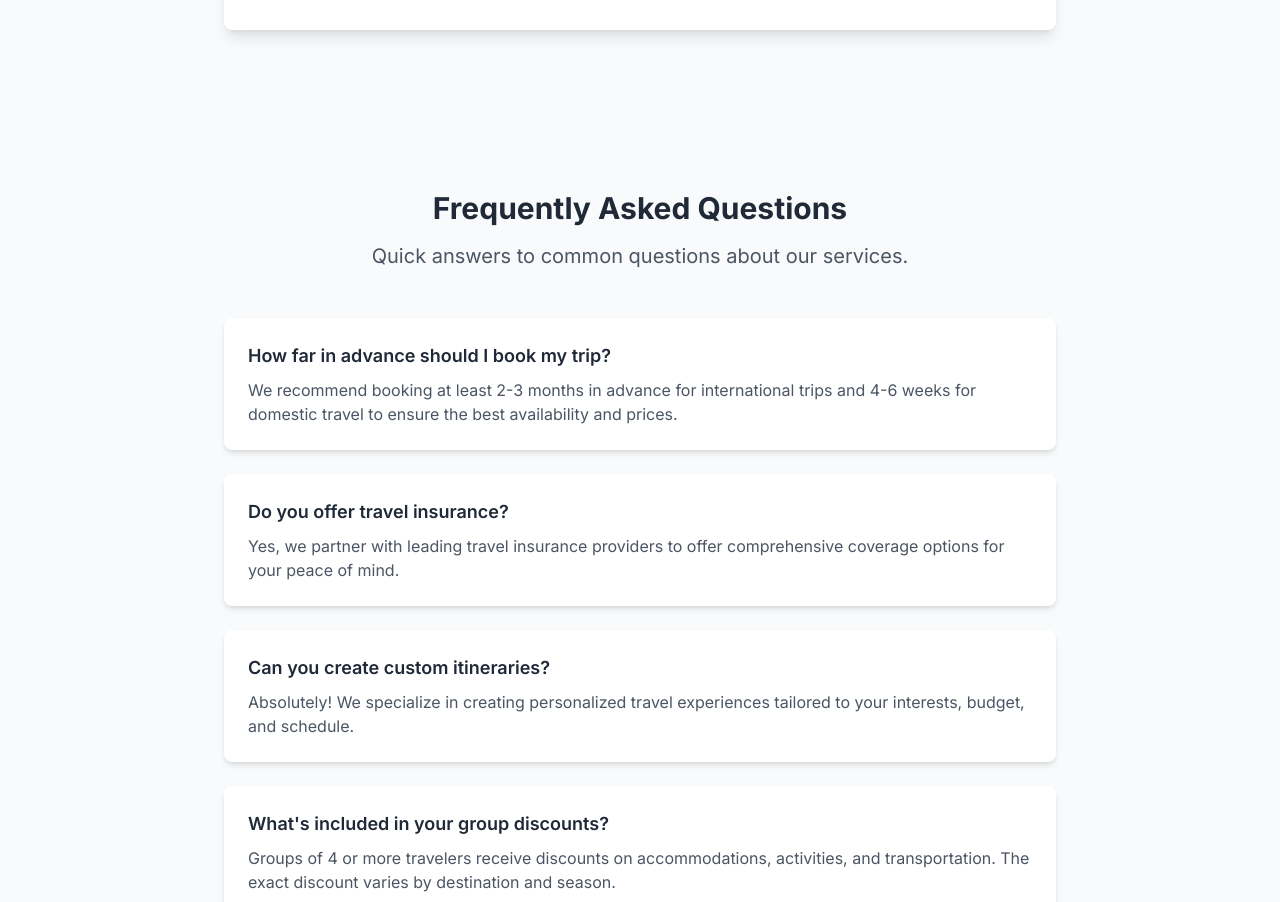
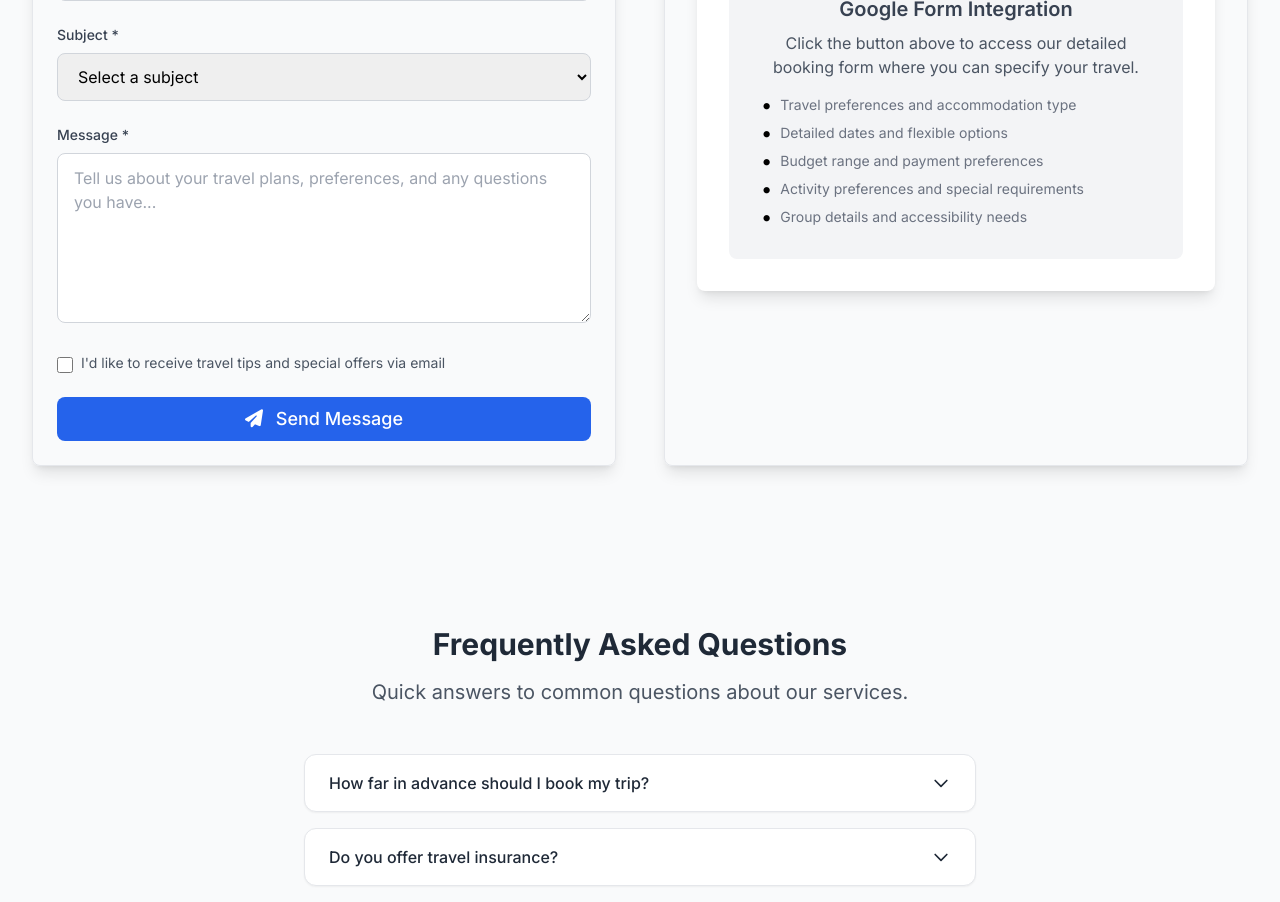
Before and after one commit to Vikasyadav25/globalEaseTrip, an Angular app: page /contact in a window 1280 px wide. Shown: the part 1880-2782 px from the top of the page. Built offline with nearby package versions, Linux system fonts and the light colour scheme.

Commit message:
commit for contact

```diff
--- a/src/app/pages/contact/contact.html
+++ b/src/app/pages/contact/contact.html
@@ -1,10 +1,15 @@
 <!-- Hero Section -->
-<section class="bg-gradient-to-r from-primary-600 to-secondary-600 text-white py-20">
+<!-- <section class="bg-blue-600 from-primary-600 to-secondary-600 text-white py-20"> -->
+  <img src="assets/images/Image.png" alt="Test image" />
+  <img src="assets/Image2.png" />
+<section class="relative bg-cover bg-center bg-no-repeat text-white py-20"
+  style="background-image: url('assets/images/Image.png');">
   <div class="max-w-7xl mx-auto px-4 sm:px-6 lg:px-8">
     <div class="text-center">
       <h1 class="text-4xl md:text-5xl font-bold mb-6">Let’s Start Your Journey</h1>
       <p class="text-xl opacity-90 max-w-3xl mx-auto">
-      Have questions or ideas for your next trip? Reach out to us today our travel experts are ready to help you plan a seamless, personalized adventure.
+        Have questions or ideas for your next trip? Reach out to us today our travel experts are ready to help you plan
+        a seamless, personalized adventure.
       </p>
     </div>
   </div>
@@ -15,7 +20,7 @@
   <div class="max-w-7xl mx-auto px-4 sm:px-6 lg:px-8">
     <div class="grid grid-cols-1 lg:grid-cols-2 gap-12">
       <!-- Contact Info -->
-      <div>
+      <!-- <div>
         <h2 class="text-3xl font-bold text-gray-800 mb-8">Contact Information</h2>
 
         <div class="space-y-6">
@@ -62,17 +67,12 @@
             </div>
           </div>
         </div>
-
-        <!-- Social Media -->
         <div class="mt-8">
           <h3 class="text-lg font-semibold text-gray-800 mb-4">Follow Us</h3>
           <div class="flex space-x-4">
             <a href="https://www.facebook.com/share/1BVHv12KJ7/" target="_blank"   class="w-10 h-10 bg-blue-600 text-white rounded-lg flex items-center justify-center hover:bg-blue-700 transition-colors">
               <i class="fab fa-facebook-f"></i>
             </a>
-            <!-- <a href="#" class="w-10 h-10 bg-blue-400 text-white rounded-lg flex items-center justify-center hover:bg-blue-500 transition-colors">
-              <i class="fab fa-twitter"></i>
-            </a> -->
             <a href="https://www.instagram.com/globaleasetrip/" target="_blank"  class="w-10 h-10 bg-pink-600 text-white rounded-lg flex items-center justify-center hover:bg-pink-700 transition-colors">
               <i class="fab fa-instagram"></i>
             </a>
@@ -81,73 +81,45 @@
             </a>
           </div>
         </div>
-      </div>
+      </div> -->
 
       <!-- Contact Form -->
-      <div>
+      <div class="border border-gray-200 rounded-lg p-6 shadow-lg">
         <h2 class="text-3xl font-bold text-gray-800 mb-8">Send Us a Message</h2>
-        <form  class="space-y-6" [formGroup]="form" (ngSubmit)="onSubmit()" >
+        <form class="space-y-6" [formGroup]="form" (ngSubmit)="onSubmit()">
           <div class="grid grid-cols-1 md:grid-cols-2 gap-6">
             <div>
-              <label for="firstName"  class="block text-sm font-medium text-gray-700 mb-2">First Name *</label>
-              <input
-                type="text"
-                id="firstName"
-                name="firstName"
-                required
-                formControlName="firstName"
+              <label for="firstName" class="block text-sm font-medium text-gray-700 mb-2">First Name *</label>
+              <input type="text" id="firstName" name="firstName" required formControlName="firstName"
                 class="w-full px-4 py-3 border border-gray-300 rounded-lg focus:ring-2 focus:ring-primary-500 focus:border-transparent"
-                placeholder="Your first name"
-              >
+                placeholder="Your first name">
             </div>
             <div>
               <label for="lastName" class="block text-sm font-medium text-gray-700 mb-2">Last Name *</label>
-              <input
-                type="text"
-                id="lastName"
-                name="lastName"
-                required
-                formControlName="lastName"
+              <input type="text" id="lastName" name="lastName" required formControlName="lastName"
                 class="w-full px-4 py-3 border border-gray-300 rounded-lg focus:ring-2 focus:ring-primary-500 focus:border-transparent"
-                placeholder="Your last name"
-              >
+                placeholder="Your last name">
             </div>
           </div>
 
           <div>
             <label for="email" class="block text-sm font-medium text-gray-700 mb-2">Email Address *</label>
-            <input
-              type="email"
-              id="email"
-              name="email"
-              required
-              formControlName="email"
+            <input type="email" id="email" name="email" required formControlName="email"
               class="w-full px-4 py-3 border border-gray-300 rounded-lg focus:ring-2 focus:ring-primary-500 focus:border-transparent"
-              placeholder="your.email@example.com"
-            >
+              placeholder="your.email@example.com">
           </div>
 
           <div>
             <label for="phone" class="block text-sm font-medium text-gray-700 mb-2">Phone Number</label>
-            <input
-              type="tel"
-              id="phone"
-              name="phone"
-              formControlName="phone"
+            <input type="tel" id="phone" name="phone" formControlName="phone"
               class="w-full px-4 py-3 border border-gray-300 rounded-lg focus:ring-2 focus:ring-primary-500 focus:border-transparent"
-              placeholder="+1 (555) 123-4567"
-            >
+              placeholder="+1 (555) 123-4567">
           </div>
 
           <div>
             <label for="subject" class="block text-sm font-medium text-gray-700 mb-2">Subject *</label>
-            <select
-              id="subject"
-              name="subject"
-              required
-              formControlName="subject"
-              class="w-full px-4 py-3 border border-gray-300 rounded-lg focus:ring-2 focus:ring-primary-500 focus:border-transparent"
-            >
+            <select id="subject" name="subject" required formControlName="subject"
+              class="w-full px-4 py-3 border border-gray-300 rounded-lg focus:ring-2 focus:ring-primary-500 focus:border-transparent">
               <option value="">Select a subject</option>
               <option value="general">General Inquiry</option>
               <option value="booking">Trip Booking</option>
@@ -159,34 +131,20 @@
 
           <div>
             <label for="message" class="block text-sm font-medium text-gray-700 mb-2">Message *</label>
-            <textarea
-              id="message"
-              name="message"
-              rows="6"
-              required
-              formControlName="message"
+            <textarea id="message" name="message" rows="6" required formControlName="message"
               class="w-full px-4 py-3 border border-gray-300 rounded-lg focus:ring-2 focus:ring-primary-500 focus:border-transparent"
-              placeholder="Tell us about your travel plans, preferences, and any questions you have..."
-            ></textarea>
+              placeholder="Tell us about your travel plans, preferences, and any questions you have..."></textarea>
           </div>
 
           <div class="flex items-start">
-            <input
-              type="checkbox"
-              id="newsletter"
-              name="newsletter"
-              formControlName="newsletter"
-              class="mt-1 h-4 w-4 text-primary-600 focus:ring-primary-500 border-gray-300 rounded"
-            >
+            <input type="checkbox" id="newsletter" name="newsletter" formControlName="newsletter"
+              class="mt-1 h-4 w-4 text-primary-600 focus:ring-primary-500 border-gray-300 rounded">
             <label for="newsletter" class="ml-2 text-sm text-gray-600">
               I'd like to receive travel tips and special offers via email
             </label>
           </div>
 
-          <button
-            type="submit"
-            class="w-full btn-primary py-3 text-lg"
-          >
+          <button type="submit" class="w-full btn-primary py-3 text-lg">
             <i class="fas fa-paper-plane mr-2"></i>
             Send Message
           </button>
@@ -194,14 +152,7 @@
       </div>
 
       <!-- Google Form Alternative -->
-
-    </div>
-  </div>
-</section>
-
-<!-- Google Form Alternative -->
-<section class="py-20 bg-gray-50">
-  <div class="max-w-4xl mx-auto px-4 sm:px-6 lg:px-8">
+      <div class="border border-gray-200 rounded-lg p-6 shadow-lg max-w-4xl mx-auto px-4 sm:px-6 lg:px-8">
         <div class="text-center mb-12">
           <h2 class="text-3xl font-bold text-gray-800 mb-4">Quick Booking Form</h2>
           <p class="text-xl text-gray-600">
@@ -211,10 +162,7 @@
 
         <div class="bg-white rounded-lg shadow-lg p-8">
           <div class="text-center mb-6">
-        <button
-          (click)="openGoogleForm()"
-          class="btn-primary text-lg px-8 py-3"
-        >
+            <button (click)="openGoogleForm()" class="btn-primary text-lg px-8 py-3">
               <i class="fab fa-google mr-2"></i>
               Open Booking Form
             </button>
@@ -225,16 +173,38 @@
             <i class="fas fa-external-link-alt text-4xl text-gray-400 mb-4"></i>
             <h3 class="text-xl font-semibold text-gray-700 mb-2">Google Form Integration</h3>
             <p class="text-gray-600 mb-4">
-          Click the button above to access our detailed booking form where you can specify your travel preferences, dates, and requirements.
+              Click the button above to access our detailed booking form where you can specify your travel.
             </p>
-        <p class="text-sm text-gray-500">
-          The form will open in a new window for your convenience.
-        </p>
+            <ul class="space-y-2 text-sm text-muted-foreground text-left">
+              <li
+                class="flex items-start before:content-['•'] before:text-primary before:text-xl before:leading-5 before:mr-2">
+                <p class="text-sm text-gray-500">Travel preferences and accommodation type</p>
+              </li>
+              <li
+                class="flex items-start before:content-['•'] before:text-primary before:text-xl before:leading-5 before:mr-2">
+                <p class="text-sm text-gray-500">Detailed dates and flexible options</p>
+              </li>
+              <li
+                class="flex items-start before:content-['•'] before:text-primary before:text-xl before:leading-5 before:mr-2">
+                <p class="text-sm text-gray-500">Budget range and payment preferences</p>
+              </li>
+              <li
+                class="flex items-start before:content-['•'] before:text-primary before:text-xl before:leading-5 before:mr-2">
+                <p class="text-sm text-gray-500">Activity preferences and special requirements</p>
+              </li>
+              <li
+                class="flex items-start before:content-['•'] before:text-primary before:text-xl before:leading-5 before:mr-2">
+                <p class="text-sm text-gray-500">Group details and accessibility needs</p>
+              </li>
+            </ul>
+          </div>
+
+
+        </div>
       </div>
     </div>
   </div>
 </section>
-
 <!-- FAQ Section -->
 <section class="py-20">
   <div class="max-w-4xl mx-auto px-4 sm:px-6 lg:px-8">
@@ -244,27 +214,24 @@
         Quick answers to common questions about our services.
       </p>
     </div>
-
-    <div class="space-y-6">
-      <div class="bg-white rounded-lg shadow-md p-6">
-        <h3 class="text-lg font-semibold text-gray-800 mb-2">How far in advance should I book my trip?</h3>
-        <p class="text-gray-600">We recommend booking at least 2-3 months in advance for international trips and 4-6 weeks for domestic travel to ensure the best availability and prices.</p>
-      </div>
-
-      <div class="bg-white rounded-lg shadow-md p-6">
-        <h3 class="text-lg font-semibold text-gray-800 mb-2">Do you offer travel insurance?</h3>
-        <p class="text-gray-600">Yes, we partner with leading travel insurance providers to offer comprehensive coverage options for your peace of mind.</p>
-      </div>
-
-      <div class="bg-white rounded-lg shadow-md p-6">
-        <h3 class="text-lg font-semibold text-gray-800 mb-2">Can you create custom itineraries?</h3>
-        <p class="text-gray-600">Absolutely! We specialize in creating personalized travel experiences tailored to your interests, budget, and schedule.</p>
-      </div>
-
-      <div class="bg-white rounded-lg shadow-md p-6">
-        <h3 class="text-lg font-semibold text-gray-800 mb-2">What's included in your group discounts?</h3>
-        <p class="text-gray-600">Groups of 4 or more travelers receive discounts on accommodations, activities, and transportation. The exact discount varies by destination and season.</p>
+    <!-- FAQ Section -->
+    <div class="space-y-4 max-w-2xl mx-auto">
+      <div *ngFor="let faq of faqs; let i = index"
+        class="bg-white border border-gray-200 rounded-xl shadow-sm overflow-hidden transition-all duration-300">
+        <button (click)="toggleAnswer(i)"
+          class="w-full px-6 py-4 flex justify-between items-center text-left text-gray-800 font-medium focus:outline-none">
+          <span>{{ faq.question }}</span>
+          <svg class="w-5 h-5 transform transition-transform duration-300" [ngClass]="{ 'rotate-180': openedIndex === i }"
+            fill="none" stroke="currentColor" viewBox="0 0 24 24" xmlns="http://www.w3.org/2000/svg">
+            <path stroke-linecap="round" stroke-linejoin="round" stroke-width="2" d="M19 9l-7 7-7-7"></path>
+          </svg>
+        </button>
+        <div *ngIf="openedIndex === i" class="px-6 pb-4 text-gray-600 transition-all duration-300">
+          {{ faq.answer }}
         </div>
       </div>
     </div>
+
+
+  </div>
 </section>
--- a/src/app/pages/contact/contact.ts
+++ b/src/app/pages/contact/contact.ts
@@ -1,16 +1,40 @@
+import { CommonModule } from '@angular/common';
 import { HttpClient } from '@angular/common/http';
 import { Component } from '@angular/core';
 import { FormBuilder, FormGroup, ReactiveFormsModule } from '@angular/forms';
 
+
 @Component({
   selector: 'app-contact',
   standalone: true,
-  imports: [ReactiveFormsModule],
+  imports: [ReactiveFormsModule,CommonModule],
   templateUrl: './contact.html',
   styleUrl: './contact.css',
 })
 export class ContactComponent {
   form: FormGroup;
+
+  openedIndex: number | null = null;
+
+   faqs = [
+    {
+      question: 'How far in advance should I book my trip?',
+      answer: 'We recommend booking at least 2-3 months in advance for international trips and 4-6 weeks for domestic travel to ensure the best availability and prices.'
+    },
+    {
+      question: 'Do you offer travel insurance?',
+      answer: 'Yes, we partner with leading travel insurance providers to offer comprehensive coverage options for your peace of mind.'
+    },
+    {
+      question: 'Can you create custom itineraries?',
+      answer: 'Absolutely! We specialize in creating personalized travel experiences tailored to your interests, budget, and schedule.'
+    },
+    {
+      question: "What's included in your group discounts?",
+      answer: 'Groups of 4 or more travelers receive discounts on accommodations, activities, and transportation. The exact discount varies by destination and season.'
+    }
+  ];
+
   constructor(private http: HttpClient, private fb: FormBuilder) {
     this.form = this.fb.group({
       firstName: [''],
@@ -22,6 +46,11 @@ export class ContactComponent {
       newsletter: [false],
     });
   }
+
+ toggleAnswer(index: number) {
+    this.openedIndex = this.openedIndex === index ? null : index;
+  }
+
   onSubmit() {
     if (this.form.invalid) {
       alert('Please fill in all required fields.');
@@ -57,7 +86,7 @@ export class ContactComponent {
   }
 
   openGoogleForm() {
-    const googleFormUrl = 'https://forms.google.com/your-form-id';
+    const googleFormUrl = 'https://forms.gle/UuDjMh1qPQqicU4o6';
     window.open(googleFormUrl, '_blank');
   }
 }
```
Also changed, not shown: src/assets/Image2.png (added), src/assets/images/Image.png (added). Lines whose indentation alone changed are shown as unchanged.
